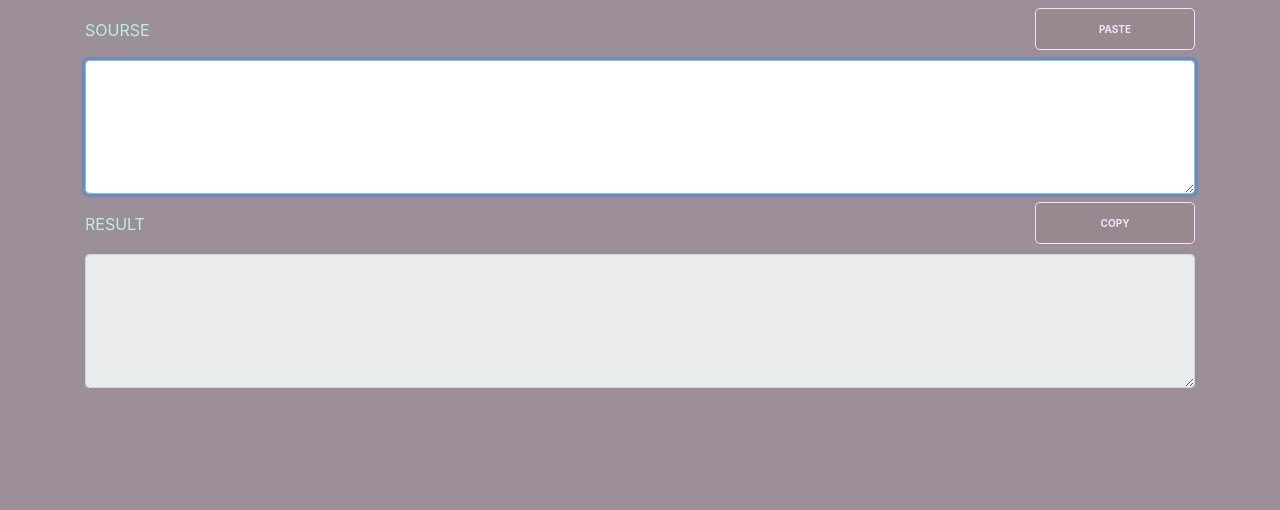
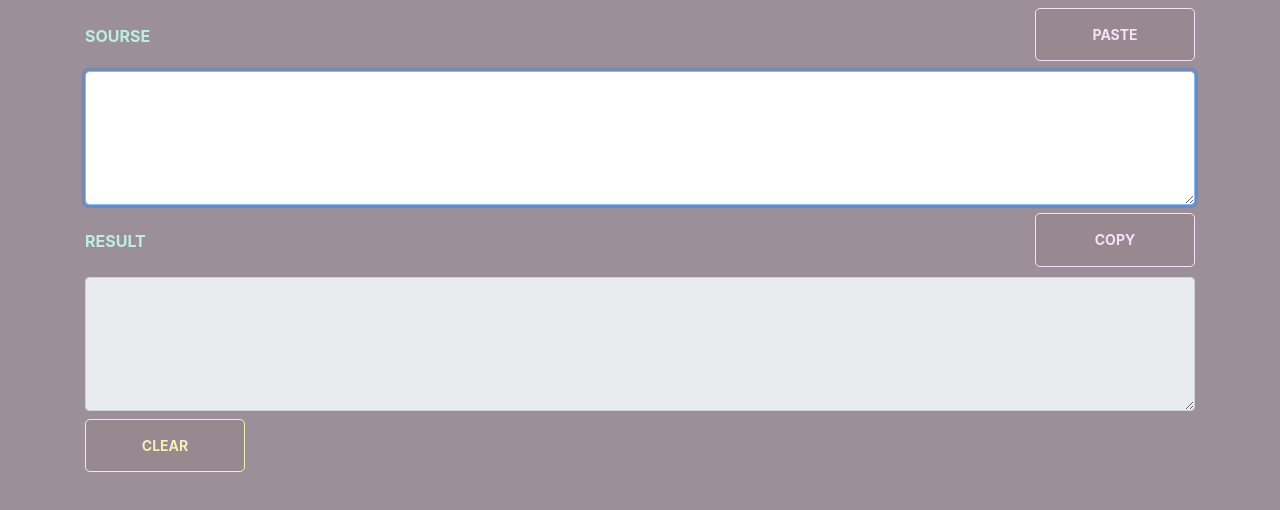
Before and after one commit to dzidev/transliteration, a plain HTML site: page index.html in a window 1280 px wide. Drawn offline with nearby package versions, Linux system fonts and the light colour scheme.

Commit message:
added clear

```diff
--- a/css/styles.css
+++ b/css/styles.css
@@ -8,7 +8,7 @@ body {
   /* box-shadow: 10px 5px 10px 5px rgba(20, 1, 1, 0.89); */
   color: rgb(249, 224, 248);
   cursor: pointer;
-  font-size: 10px;
+  font-size: 14px;
   font-weight: 700;
   line-height: 2.81;
   margin-bottom: 10px;
@@ -16,6 +16,11 @@ body {
   text-transform: uppercase;
   border: 1px solid;
   border-radius: 5px;
+}
+
+.btn-clear {
+  color: rgb(238, 243, 181);
+  /* color: rgb(190, 239, 222); */
 }
 
 .btn:hover {
@@ -29,3 +34,6 @@ body {
 .d-flex {
   align-items: center;
 }
+.text-area-name {
+  font-weight: 700;
+}
--- a/index.html
+++ b/index.html
@@ -53,6 +53,15 @@
             readonly
           ></textarea>
         </div>
+        <div class="mt-2">
+          <div class="d-flex justify-content-between">
+            <div>
+              <button type="button" id="clear" class="btn btn-light btn-clear">
+                Clear
+              </button>
+            </div>
+          </div>
+        </div>
       </div>
     </div>
     <script type="module" src="./js/index.js"></script>
--- a/js/index.js
+++ b/js/index.js
@@ -7,6 +7,7 @@ const refs = {
   result: document.querySelector("#result"),
   paste: document.querySelector("#paste"),
   copy: document.querySelector("#copy"),
+  claer: document.querySelector("#clear"),
 };
 
 refs.source.addEventListener("input", () => {
@@ -21,4 +22,9 @@ refs.paste.addEventListener("click", () => {
   navigator.clipboard.readText().then((text) => (refs.source.value = text));
 });
 
+refs.claer.addEventListener("click", () => {
+  refs.source.value = "";
+  refs.result.value = "";
+});
+
 refs.source.focus();
```
